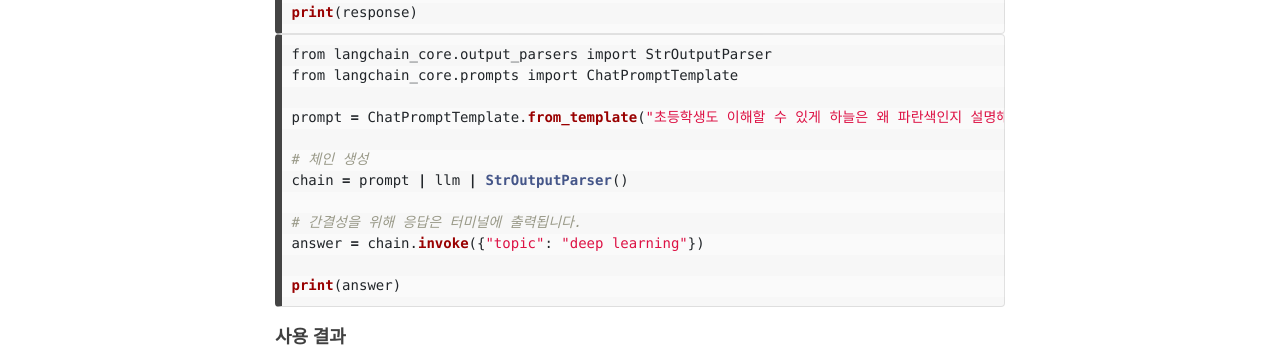
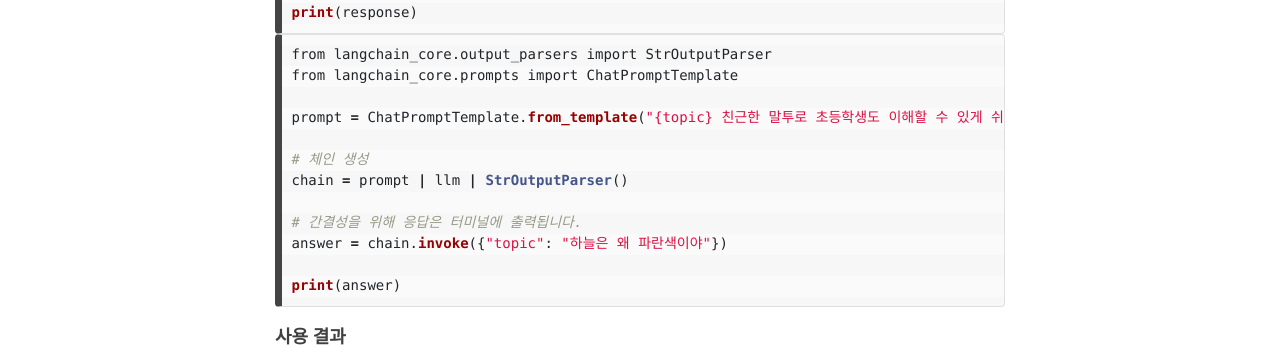
Before and after one commit to polaris0208/polaris0208.github.io, a Jekyll site: the page built from _posts/2024-11-23-ollama.md, in a window 1280 px wide and 900 px high, scrolled down 2227 px. Shown: the part 151-498 px from the top of the window. Built offline with Jekyll 4.4.1, drawn with Linux system fonts in a browser that asks for light colours; comment, search, counter and statistics services are not loaded.

````diff
--- a/_posts/2024-11-23-ollama.md
+++ b/_posts/2024-11-23-ollama.md
@@ -93,13 +93,13 @@
 from langchain_core.output_parsers import StrOutputParser
 from langchain_core.prompts import ChatPromptTemplate
 
-prompt = ChatPromptTemplate.from_template("초등학생도 이해할 수 있게 하늘은 왜 파란색인지 설명해줘.")
+prompt = ChatPromptTemplate.from_template("{topic} 친근한 말투로 초등학생도 이해할 수 있게 쉬운 말로 설명해줘.")
 
 # 체인 생성
 chain = prompt | llm | StrOutputParser()
 
 # 간결성을 위해 응답은 터미널에 출력됩니다.
-answer = chain.invoke({"topic": "deep learning"})
+answer = chain.invoke({"topic": "하늘은 왜 파란색이야"})
 
 print(answer)
 ```
````
